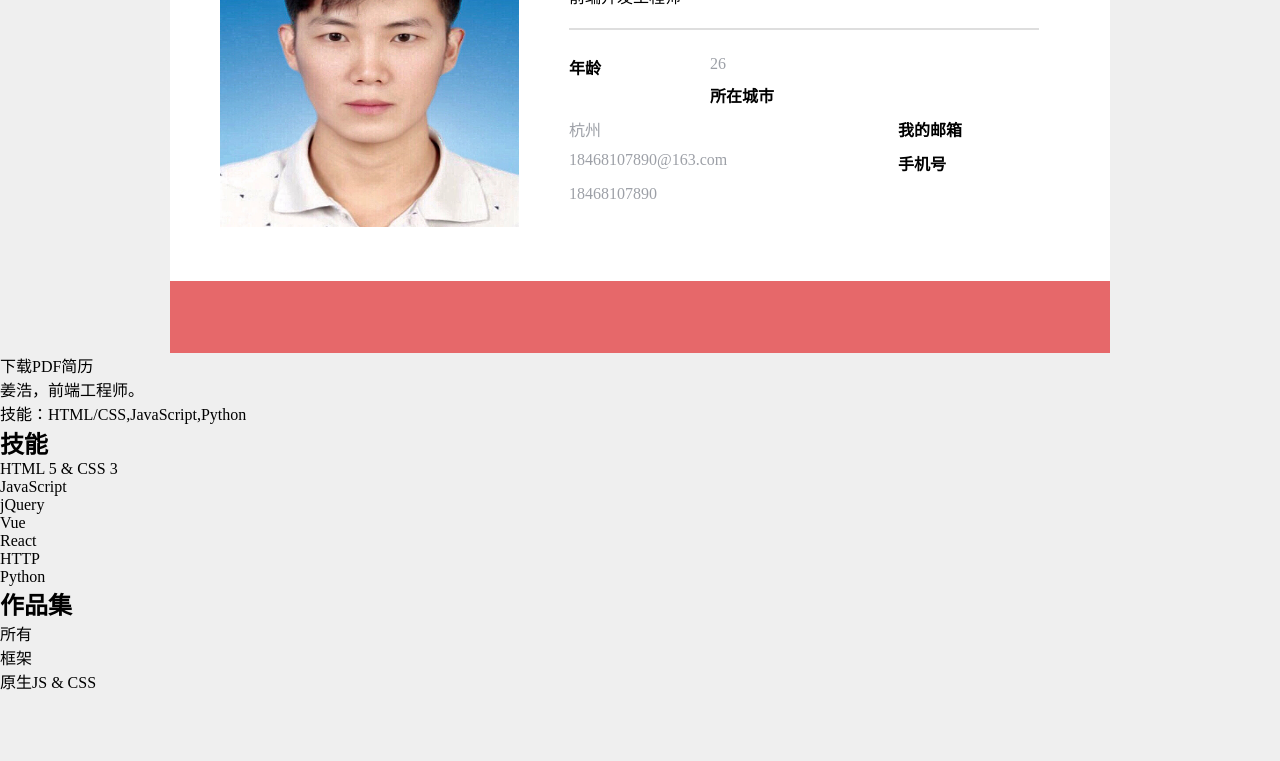
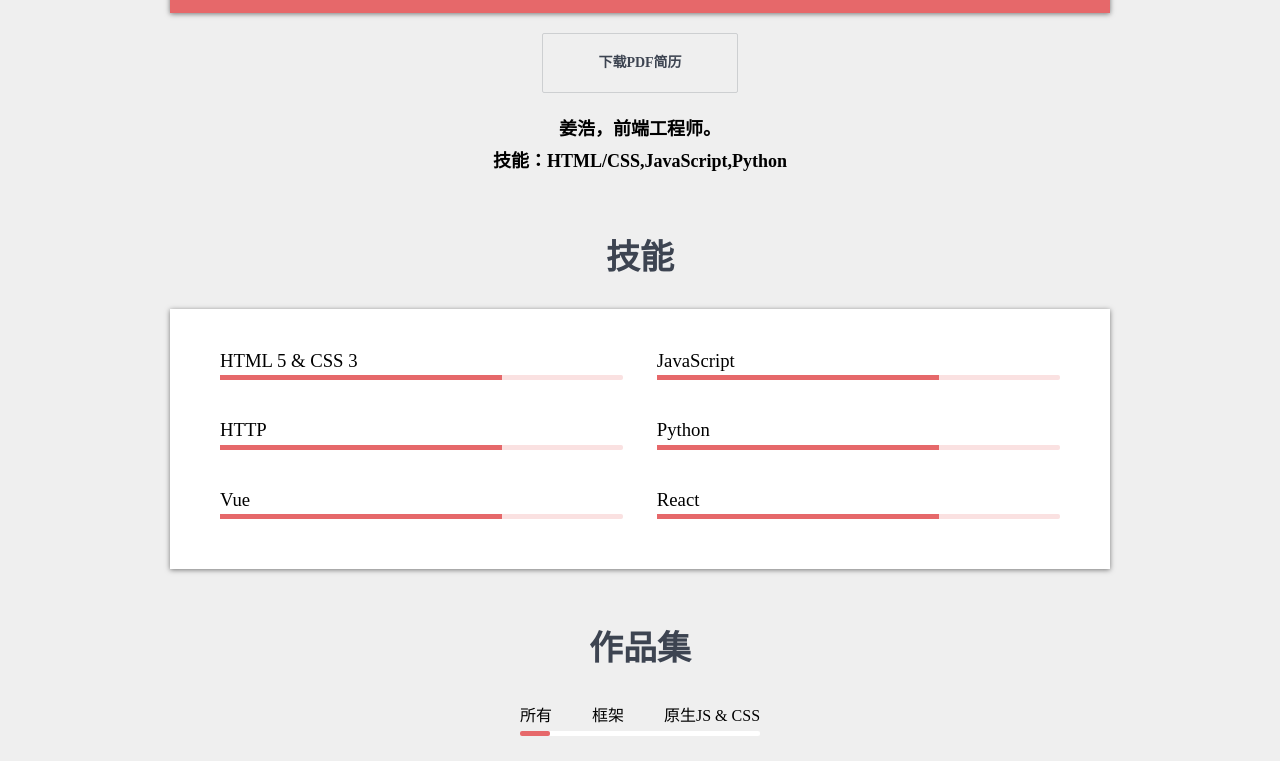
Before and after one commit to gotgith/webpack-demo, a plain HTML site: page index.html in a window 1280 px wide. Shown: the part 685-1446 px from the top of the page. Before the commit the page ends 1378 px from the top, so only its background shows below. Drawn offline with Linux system fonts and the light colour scheme.

Commit message:
decoration

```diff
--- a/a.css
+++ b/a.css
@@ -14,6 +14,12 @@ hr{
     height: 0;
     border: none;
     border: 1px solid #DEDEDE;
+}
+ul,ol{
+    list-style: none;
+}
+h1,h2,h3,h4,h5,h6{
+    font-weight: normal;
 }
 .clearfix::after{
     content: '';
@@ -84,6 +90,7 @@ hr{
     margin-left: auto;
     margin-right: auto;
     background-color: #FFFFFF;
+    box-shadow: 0px 1px 5px 0px rgba(0,0,0,0.5);
 }
 .userCard .welcome{
     background: #E6686A;
@@ -155,3 +162,138 @@ hr{
     fill: white;
     vertical-align: top;
 }
+body > main{
+    margin-top: -340px;
+}
+body > main .downloadResume-wrapper{
+    text-align: center;
+}
+body > main .downloadResume{
+    font-size: 14px;
+    line-height: 16px;
+    padding: 21px 55px;
+    border: 1px solid #CDCFD1;
+    background: #EFEFEF;
+    display: inline-block;
+    border-radius: 2px;
+    color: #3d4451;
+    font-weight: bold;
+    margin: 20px 0;
+}
+body > main .downloadResume:hover{
+    box-shadow: 0px 4px 13px 0px rgba(0,0,0,0.3);
+    transition: box-shadow 0.2s;
+}
+.selfIntroduction{
+    max-width: 940px;
+    margin-left: auto;
+    margin-right: auto;
+    text-align: center;
+    font-family: KaiTi;
+    line-height: 1.8;
+    font-size: 18px;
+    font-weight: bold;
+}
+
+section.skills,
+section.portfolio{
+    width: 940px;
+    margin-left: auto;
+    margin-right: auto;
+    margin-top: 60px;
+}
+section.skills > h2,
+section.portfolio > h2{
+    text-align: center;
+    color: #3d4451;
+    font-size: 34px;
+    line-height: 1.2;
+    font-weight: 600;
+}
+section.skills h3{
+    font-style: 14px;
+    line-height: 1.1;
+    padding-right: 40px;
+}
+section.skills > ol{
+    background: white;
+    box-shadow: 0px 1px 5px 0px rgba(0,0,0,0.5);
+    padding: 42px 50px 10px;
+    margin-top: 30px;
+}
+section.skills > ol > li{
+    float: left;
+    width: 48%;
+    box-sizing: border-box;
+}
+section.skills > ol > li:nth-child(even){
+    float: right;
+}
+section.skills .progressBar{
+    height: 5px;
+    background: #fae1e1;
+    border-radius: 2px;
+    margin: 4px 0 40px;
+}
+section.skills .progressBar .progress{
+    height: 100%;
+    background: #E6686A;
+    width: 70%;
+}
+section.portfolio{
+    text-align: center;
+    margin-bottom: 100px;
+}
+section.portfolio > nav{
+    text-align: center;
+}
+section.portfolio > nav > ol{
+    margin: 0 auto;
+    display: inline-block;
+    vertical-align: top;
+}
+section.portfolio ol > li{
+    float: left;
+    margin-left: 40px;
+    cursor: pointer;
+}
+section.portfolio > nav > ol > li:first-child{
+    margin-left: 0px;
+}
+section.portfolio > nav{
+    display: inline-block;
+    vertical-align: top;
+    margin-top: 32px;
+}
+section.portfolio > nav .bar{
+    height: 5px;
+    background: white;
+    margin-top: 5px;
+    margin-bottom: 28px;
+    border-radius: 2px;
+}
+section.portfolio > nav .bar-Inner{
+    height: 100%;
+    background: #E6686A;
+    border-radius: 2px;
+    transition: all 0.3s;
+}
+section.portfolio > nav .bar.state-1 .bar-Inner{
+    margin-left: 0;
+    width: 30px;
+}
+section.portfolio > nav .bar.state-2 .bar-Inner{
+    margin-left: 75px;
+    width: 30px;
+}
+section.portfolio > nav .bar.state-3 .bar-Inner{
+    margin-left: 145px;
+    width: 100px;
+}
+section.portfolio .works{
+    position: relative;
+}
+section.portfolio .works > .big,
+section.portfolio .works > .small {
+    position: absolute;
+}
--- a/index.html
+++ b/index.html
@@ -35,7 +35,7 @@
         <div class="banner" style="">
             <div class="mask"></div>
         </div>
-        <main>
+        <main style="">
             <div class="userCard">
                 <div class="pictureAndText clearfix">
                     <div class="picture">
@@ -83,37 +83,90 @@
                     </a>
                 </footer>
             </div>
-            <a class="button" href="#">下载PDF简历</a>
-            <p>
+            <p class="downloadResume-wrapper">
+                <a class="downloadResume" href="./jianghao-resume.pdf" target="_blank" download>下载PDF简历</a>
+            </p>
+            <p class="selfIntroduction">
                 姜浩，前端工程师。<br>
                 技能：HTML/CSS,JavaScript,Python
             </p>
         </main>
-        <section>
+        <section class="skills">
             <h2>技能</h2>
-            <ol>
-                <li>HTML 5 &amp; CSS 3</li>
-                <li>JavaScript</li>
-                <li>jQuery</li>
-                <li>Vue</li>
-                <li>React</li>
-                <li>HTTP</li>
-                <li>Python</li>
+            <ol class="clearfix">
+                <li>
+                    <h3>HTML 5 &amp; CSS 3</h3>
+                    <div class="progressBar">
+                        <div class="progress"></div>
+                    </div>
+                </li>
+                <li>
+                    <h3>JavaScript</h3>
+                    <div class="progressBar">
+                        <div class="progress"></div>
+                    </div>
+                </li>
+                <li>
+                    <h3>HTTP</h3>
+                    <div class="progressBar">
+                        <div class="progress"></div>
+                    </div>
+                </li>
+                <li>
+                    <h3>Python</h3>
+                    <div class="progressBar">
+                        <div class="progress"></div>
+                    </div>
+                </li>
+                <li>
+                    <h3>Vue</h3>
+                    <div class="progressBar">
+                        <div class="progress"></div>
+                    </div>
+                </li>
+                <li>
+                    <h3>React</h3>
+                    <div class="progressBar">
+                        <div class="progress"></div>
+                    </div>
+                </li>
             </ol>
         </section>
-        <section>
+        <section class="portfolio">
             <h2>作品集</h2>
             <nav>
-                <ol>
-                    <li>所有</li>
-                    <li>框架</li>
-                    <li>原生JS &amp; CSS</li>
+                <ol class="clearfix">
+                    <li id="portfolio1">所有</li>
+                    <li id="portfolio2">框架</li>
+                    <li id="portfolio3">原生JS &amp; CSS</li>
                 </ol>
+                <div id="portfolioBar" class="bar state-1">
+                    <div class="bar-Inner"></div>
+                </div>
             </nav>
-            <div class="jobs">
-                <div class="big"></div>
-                <div class="small"></div>
-                <div class="small"></div>
+            <script>
+                portfolio1.onclick = function(){
+                    portfolioBar.className = 'bar state-1'
+                }
+                portfolio2.onclick = function(){
+                    portfolioBar.className = 'bar state-2'
+                }
+                portfolio3.onclick = function(){
+                    portfolioBar.className = 'bar state-3'
+                }
+            </script>
+
+
+            <div class="works" style="height: 597px;">
+                <div class="big" style="top: 0; left: 0;">
+                    <img src="./img/1.jpg" alt="作品1">
+                </div>
+                <div class="small" style="top: 0; left: 645px;">
+                    <img src="./img/2.jpg" alt="作品2">
+                </div>
+                <div class="small" style="top: 296px; left: 645px">
+                    <img src="./img/3.jpg" alt="作品3">
+                </div>
             </div>
         </section>
     </body>
```
Also changed, not shown: img/1.jpg (added), img/2.jpg (added), img/3.jpg (added), 1 other file.
